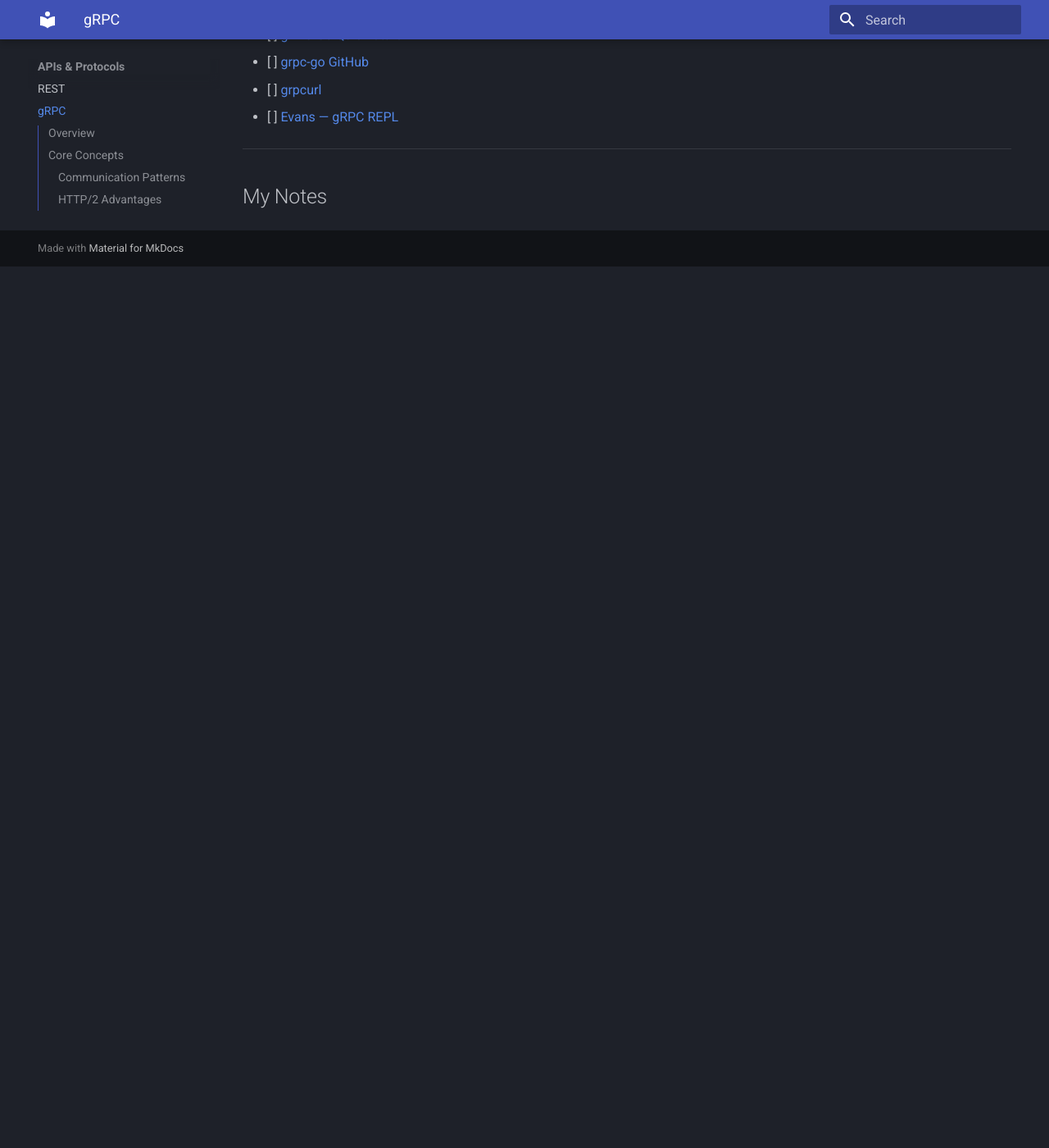
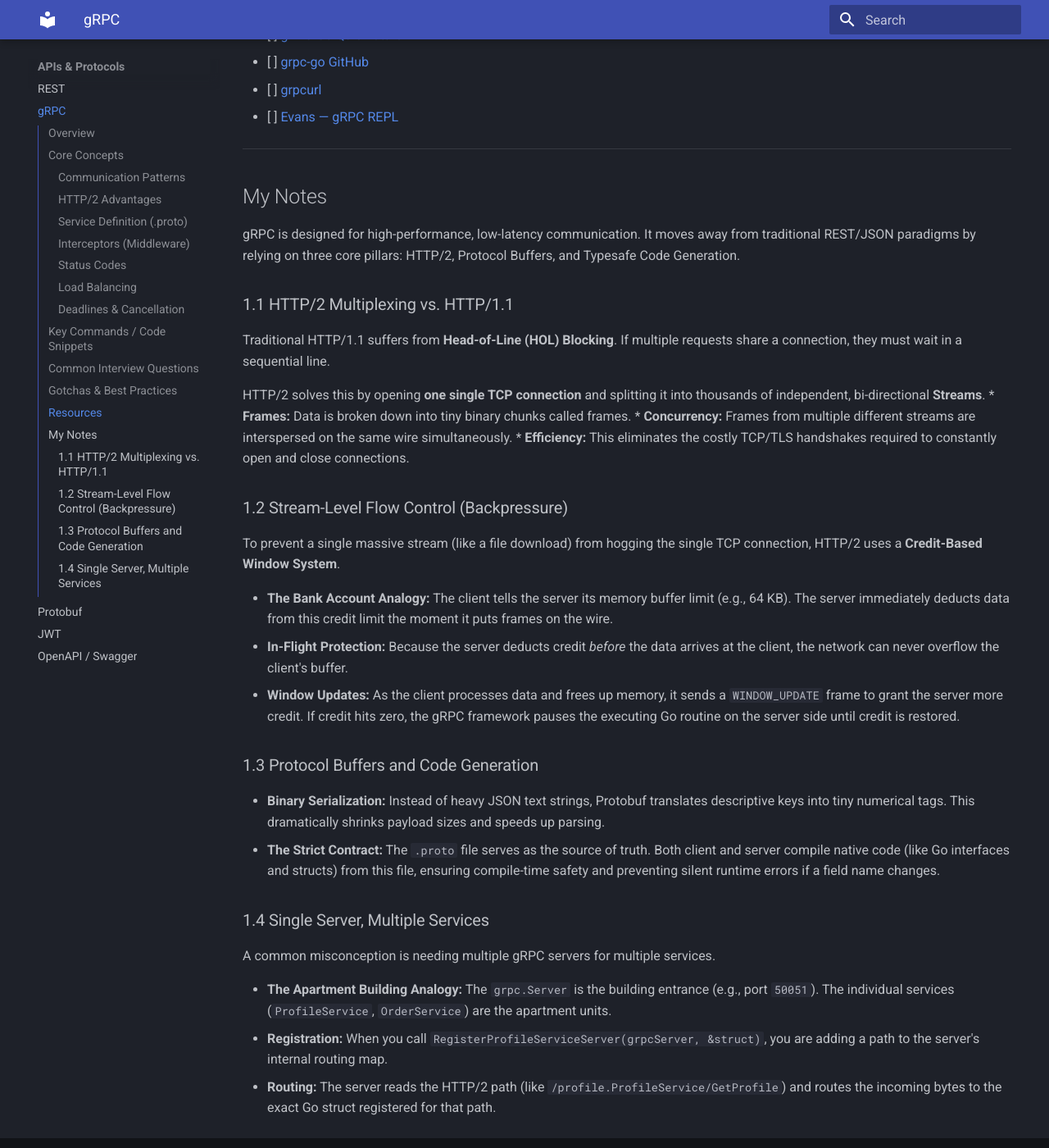
Before and after one commit to msniranjan18/backend-masterclass, an MkDocs documentation site: the page built from docs/04-apis-protocols/02-grpc.md, in a window 1280 px wide and 1400 px high, scrolled down 3794 px. Shown: the whole window at 82% size. Built offline with MkDocs 1.6.1 and Material for MkDocs 9.7.7, drawn with Linux system fonts in a browser that asks for light colours; before the commit the page ends 4119 px from its top, so only the background shows below that.

Commit message:
Update 02-grpc.md

```diff
--- a/docs/04-apis-protocols/02-grpc.md
+++ b/docs/04-apis-protocols/02-grpc.md
@@ -145,4 +145,30 @@ if status.Code(err) == codes.DeadlineExceeded { /* handle */ }
 
 ## My Notes
 
-<!-- ADD YOUR PERSONAL NOTES HERE -->
+gRPC is designed for high-performance, low-latency communication. It moves away from traditional REST/JSON paradigms by relying on three core pillars: HTTP/2, Protocol Buffers, and Typesafe Code Generation.
+
+### 1.1 HTTP/2 Multiplexing vs. HTTP/1.1
+Traditional HTTP/1.1 suffers from **Head-of-Line (HOL) Blocking**. If multiple requests share a connection, they must wait in a sequential line.
+
+HTTP/2 solves this by opening **one single TCP connection** and splitting it into thousands of independent, bi-directional **Streams**.
+*   **Frames:** Data is broken down into tiny binary chunks called frames.
+*   **Concurrency:** Frames from multiple different streams are interspersed on the same wire simultaneously.
+*   **Efficiency:** This eliminates the costly TCP/TLS handshakes required to constantly open and close connections.
+
+### 1.2 Stream-Level Flow Control (Backpressure)
+To prevent a single massive stream (like a file download) from hogging the single TCP connection, HTTP/2 uses a **Credit-Based Window System**.
+
+*   **The Bank Account Analogy:** The client tells the server its memory buffer limit (e.g., 64 KB). The server immediately deducts data from this credit limit the moment it puts frames on the wire.
+*   **In-Flight Protection:** Because the server deducts credit *before* the data arrives at the client, the network can never overflow the client's buffer.
+*   **Window Updates:** As the client processes data and frees up memory, it sends a `WINDOW_UPDATE` frame to grant the server more credit. If credit hits zero, the gRPC framework pauses the executing Go routine on the server side until credit is restored.
+
+### 1.3 Protocol Buffers and Code Generation
+*   **Binary Serialization:** Instead of heavy JSON text strings, Protobuf translates descriptive keys into tiny numerical tags. This dramatically shrinks payload sizes and speeds up parsing.
+*   **The Strict Contract:** The `.proto` file serves as the source of truth. Both client and server compile native code (like Go interfaces and structs) from this file, ensuring compile-time safety and preventing silent runtime errors if a field name changes.
+
+### 1.4 Single Server, Multiple Services
+A common misconception is needing multiple gRPC servers for multiple services.
+
+*   **The Apartment Building Analogy:** The `grpc.Server` is the building entrance (e.g., port `50051`). The individual services (`ProfileService`, `OrderService`) are the apartment units.
+*   **Registration:** When you call `RegisterProfileServiceServer(grpcServer, &struct)`, you are adding a path to the server's internal routing map.
+*   **Routing:** The server reads the HTTP/2 path (like `/profile.ProfileService/GetProfile`) and routes the incoming bytes to the exact Go struct registered for that path.
```
